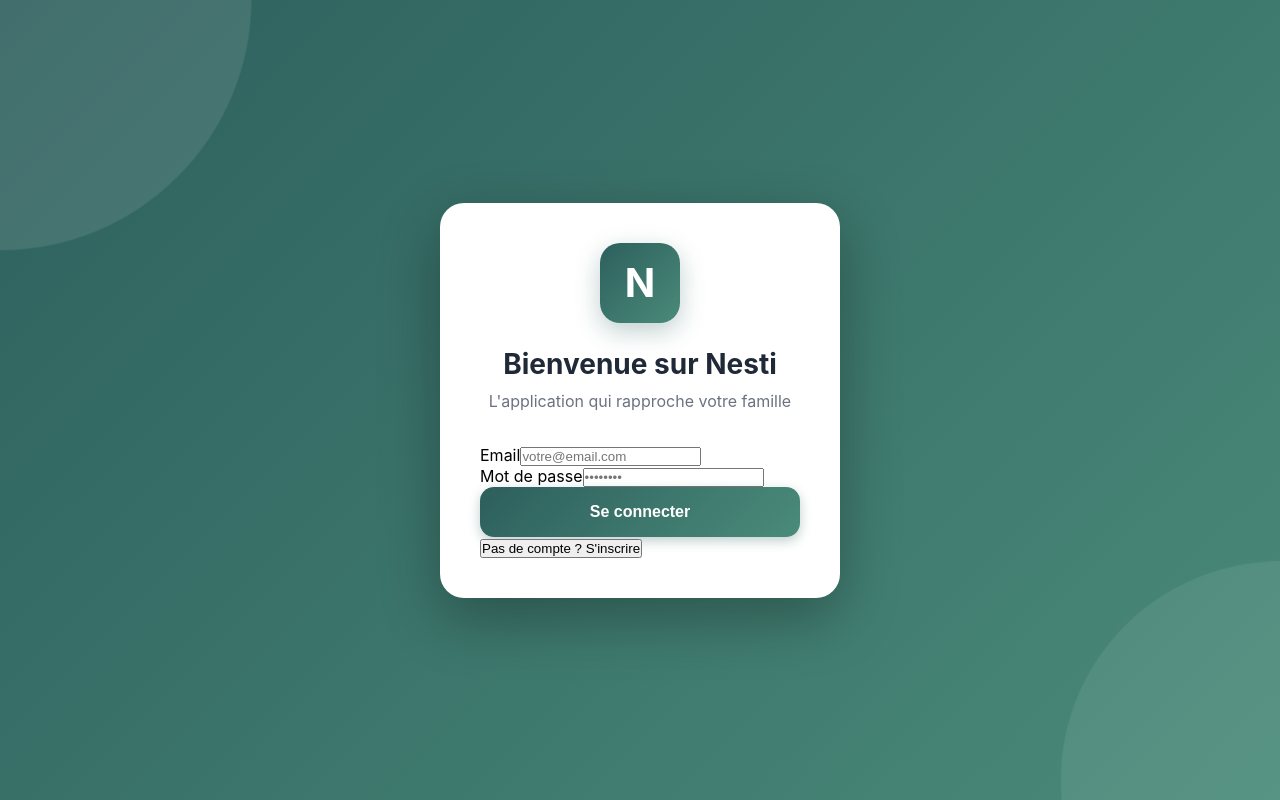
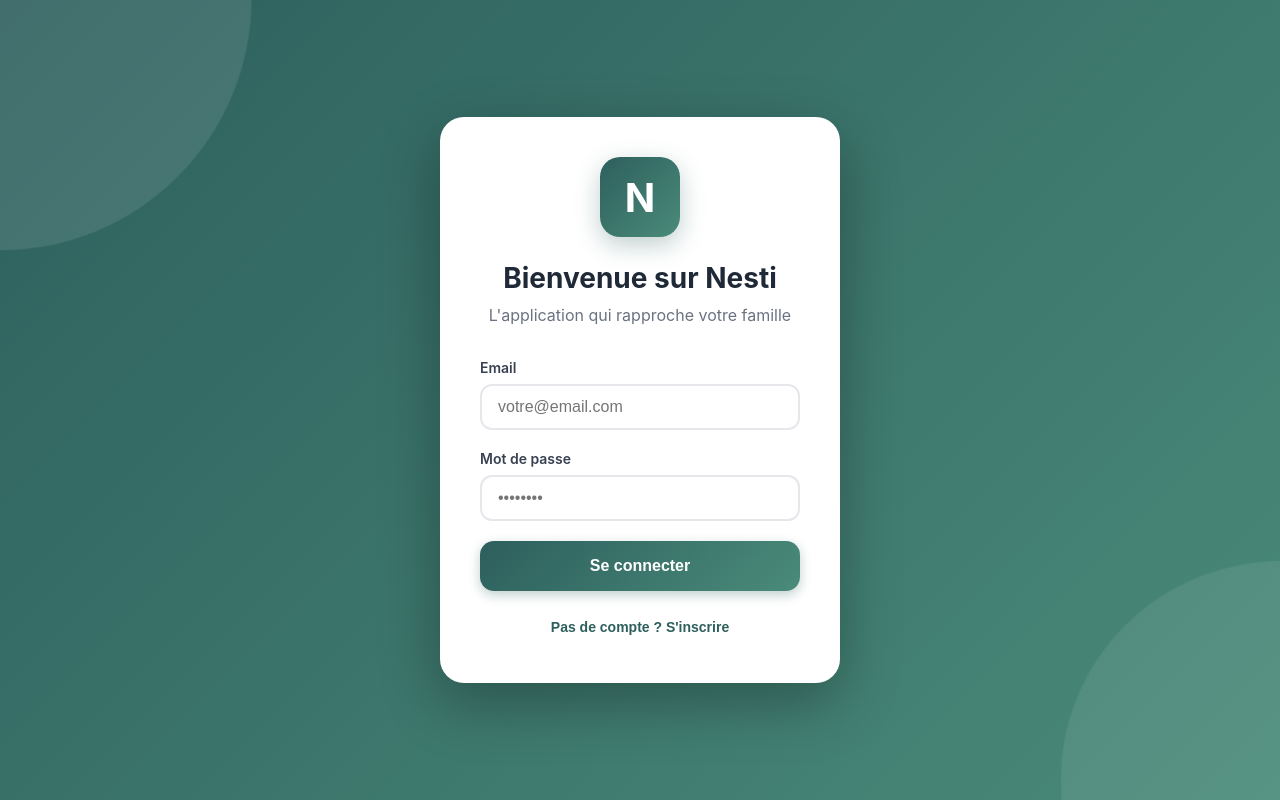
Before and after one commit to BNWHITE/nesti-mvp, a React (Create React App) app: page / in a window 1280 px wide. Built offline with nearby package versions, Linux system fonts and the light colour scheme.

Commit message:
Update App.css

```diff
--- a/src/App.css
+++ b/src/App.css
@@ -279,3 +279,79 @@ body {
 ::-webkit-scrollbar-thumb:hover {
   background: #94a3b8;
 }
+/* ===========================
+   FORMULAIRE D'AUTHENTIFICATION
+   =========================== */
+.auth-form {
+  margin-bottom: 20px;
+}
+
+.form-group {
+  margin-bottom: 20px;
+  text-align: left;
+}
+
+.form-group label {
+  display: block;
+  font-size: 14px;
+  font-weight: 600;
+  color: #374151;
+  margin-bottom: 8px;
+}
+
+.form-group input {
+  width: 100%;
+  padding: 12px 16px;
+  border: 2px solid #e5e7eb;
+  border-radius: 12px;
+  font-size: 16px;
+  transition: all 0.2s ease;
+}
+
+.form-group input:focus {
+  outline: none;
+  border-color: #2D5F5D;
+  box-shadow: 0 0 0 3px rgba(45, 95, 93, 0.1);
+}
+
+.form-group input:disabled {
+  background: #f3f4f6;
+  cursor: not-allowed;
+}
+
+.auth-error {
+  background: #fee2e2;
+  color: #991b1b;
+  padding: 12px;
+  border-radius: 8px;
+  font-size: 14px;
+  margin-bottom: 16px;
+  border: 1px solid #fecaca;
+}
+
+.auth-button:disabled {
+  opacity: 0.6;
+  cursor: not-allowed;
+  transform: none !important;
+}
+
+.auth-switch {
+  margin-top: 20px;
+  text-align: center;
+}
+
+.switch-button {
+  background: none;
+  border: none;
+  color: #2D5F5D;
+  font-size: 14px;
+  font-weight: 600;
+  cursor: pointer;
+  padding: 8px;
+  transition: all 0.2s ease;
+}
+
+.switch-button:hover {
+  color: #4A8B7A;
+  text-decoration: underline;
+}
```
